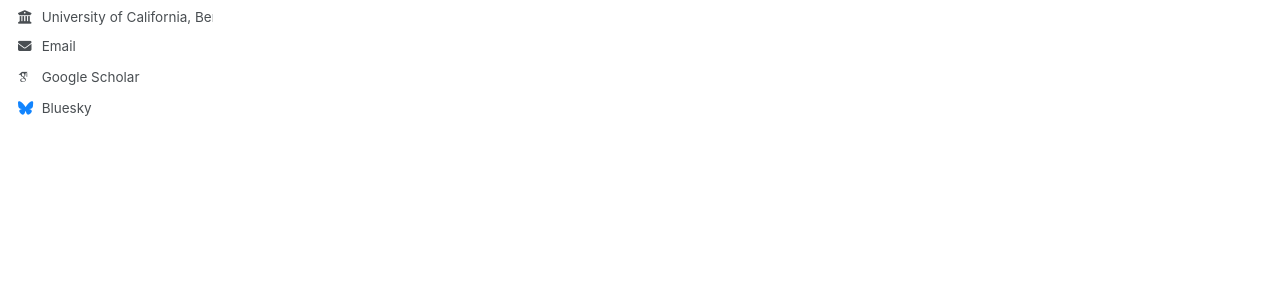
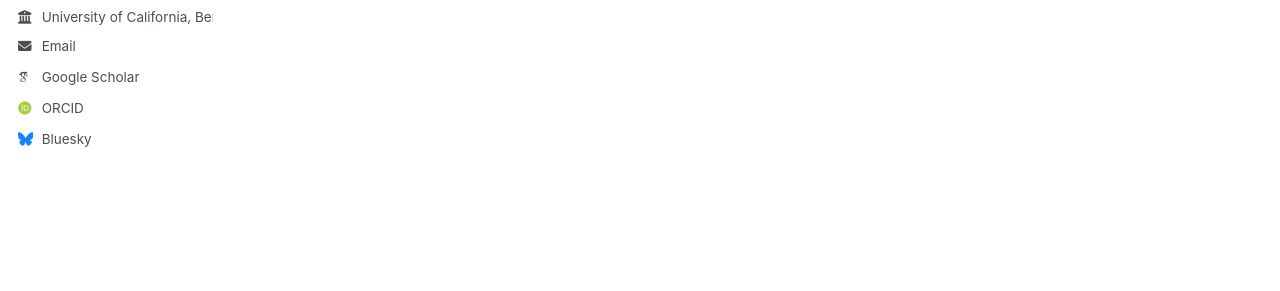
Before and after one commit to Jasonleng/jasonleng.github.io, a Jekyll site: the page built from _pages/about.md, in a window 1280 px wide. Shown: the part 464-755 px from the top of the page. Built offline with Jekyll 4.4.1, drawn with Linux system fonts in a browser that asks for light colours; some web fonts are replaced.

Commit message:
Update _config.yml

```diff
--- a/_config.yml
+++ b/_config.yml
@@ -34,7 +34,7 @@ author:
   arxiv            : # URL - Update with the correct link to your profile
   googlescholar    : "https://scholar.google.com/citations?user=6HIwJjsAAAAJ"
   impactstory      : # URL
-  orcid            : # "http://orcid.org/0000-0002-5517-7570"
+  orcid            : "http://orcid.org/0000-0002-5517-7570"
   semantic         : # URL
   pubmed           : # "https://www.ncbi.nlm.nih.gov/pubmed/?term=john+snow"
   researchgate     : # URL
```
